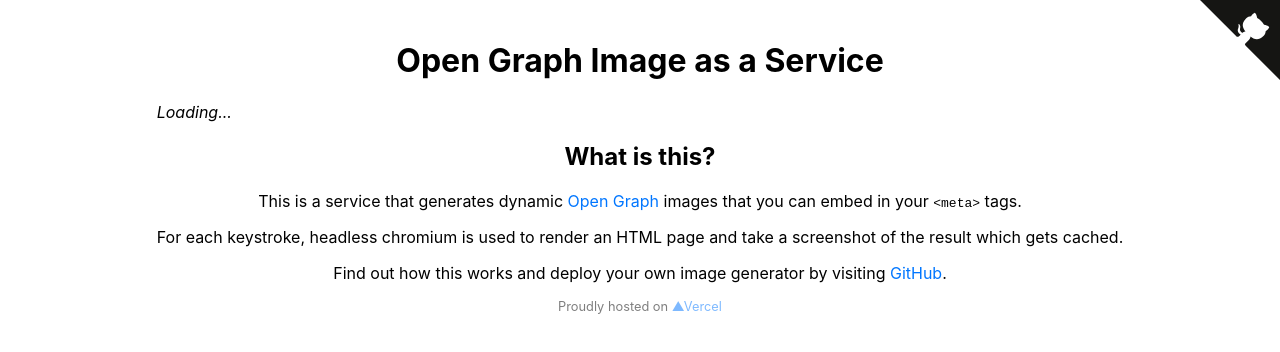
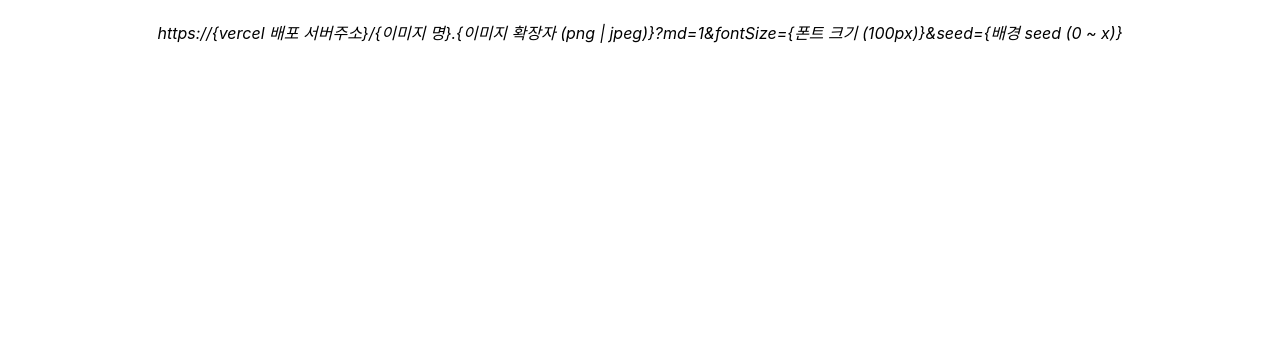
Before and after one commit to MINJE-98/TIlog-Static-Data-Service, a website with bundled scripts: page public/index.html in a window 1280 px wide. Built offline with nearby package versions, Linux system fonts and the light colour scheme.

Commit message:
fix: asd

```diff
--- a/public/index.html
+++ b/public/index.html
@@ -1,52 +1,53 @@
 <!DOCTYPE html>
 <html lang="en">
-
   <head>
     <meta charset="utf-8" />
     <meta http-equiv="x-ua-compatible" content="ie=edge" />
 
-    <meta name="twitter:card" content="summary_large_image"/>
-    <meta name="twitter:site" content="@vercel"/>
-    <meta property="og:site_name" content="Open Graph Image as a Service"/>
-    <meta property="og:type" content="website"/>
-    <meta property="og:title" content="Open Graph Image as a Service"/>
-    <meta property="og:locale" content="en"/>
-    <meta property="og:url" content="https://og-image.vercel.app"/>
-    <link rel="canonical" href="https://og-image.vercel.app"/>
-    <meta name="description" content="A service to generate dynamic Open Graph images on-the-fly for the purpose of sharing a website to social media. Proudly hosted on Vercel."/>
-    <meta property="og:description" content="A service to generate dynamic Open Graph images on-the-fly for the purpose of sharing a website to social media. Proudly hosted on Vercel."/>
-    <meta property="og:image" content="https://og-image.vercel.app/Open%20Graph%20Image%20as%20a%20Service.png?theme=light&amp;md=1&amp;fontSize=95px&amp;images=https%3A%2F%2Fassets.vercel.com%2Fimage%2Fupload%2Ffront%2Fassets%2Fdesign%2Fzeit-black-triangle.svg"/>
-    <title>Open Graph Image as a Service</title>
+    <meta name="twitter:card" content="summary_large_image" />
+    <meta name="twitter:site" content="@vercel" />
+    <meta property="og:site_name" content="Open Graph Image as a Service" />
+    <meta property="og:type" content="website" />
+    <meta property="og:title" content="Open Graph Image as a Service" />
+    <meta property="og:locale" content="en" />
+    <meta property="og:url" content="https://og-image.vercel.app" />
+    <link rel="canonical" href="https://og-image.vercel.app" />
+    <meta
+      name="description"
+      content="A service to generate dynamic Open Graph images on-the-fly for the purpose of sharing a website to social media. Proudly hosted on Vercel."
+    />
+    <meta
+      property="og:description"
+      content="A service to generate dynamic Open Graph images on-the-fly for the purpose of sharing a website to social media. Proudly hosted on Vercel."
+    />
+    <meta
+      property="og:image"
+      content="https://og-image.vercel.app/Open%20Graph%20Image%20as%20a%20Service.png?theme=light&amp;md=1&amp;fontSize=95px&amp;images=https%3A%2F%2Fassets.vercel.com%2Fimage%2Fupload%2Ffront%2Fassets%2Fdesign%2Fzeit-black-triangle.svg"
+    />
+    <title>Open Graph Image</title>
     <meta name="viewport" content="width=device-width, maximum-scale=1.0" />
     <link rel="stylesheet" href="style.css" />
   </head>
   <body>
     <div class="container">
       <div class="wrapper">
-            <a href="https://github.com/vercel/og-image" class="github-corner" aria-label="View source on GitHub">
-                <svg width="80" height="80" viewBox="0 0 250 250" class="svg">
-                    <path d="M0,0 L115,115 L130,115 L142,142 L250,250 L250,0 Z"></path>
-                    <path d="M128.3,109.0 C113.8,99.7 119.0,89.6 119.0,89.6 C122.0,82.7 120.5,78.6 120.5,78.6 C119.2,72.0 123.4,76.3 123.4,76.3 C127.3,80.9 125.5,87.3 125.5,87.3 C122.9,97.6 130.6,101.9 134.4,103.2" fill="currentColor" style="transform-origin: 130px 106px;" class="octo-arm"></path>
-                    <path d="M115.0,115.0 C114.9,115.1 118.7,116.5 119.8,115.4 L133.7,101.6 C136.9,99.2 139.9,98.4 142.2,98.6 C133.8,88.0 127.5,74.4 143.8,58.0 C148.5,53.4 154.0,51.2 159.7,51.0 C160.3,49.4 163.2,43.6 171.4,40.1 C171.4,40.1 176.1,42.5 178.8,56.2 C183.1,58.6 187.2,61.8 190.9,65.4 C194.5,69.0 197.7,73.2 200.1,77.6 C213.8,80.2 216.3,84.9 216.3,84.9 C212.7,93.1 206.9,96.0 205.4,96.6 C205.1,102.4 203.0,107.8 198.3,112.5 C181.9,128.9 168.3,122.5 157.7,114.1 C157.9,116.9 156.7,120.9 152.7,124.9 L141.0,136.5 C139.8,137.7 141.6,141.9 141.8,141.8 Z" fill="currentColor" class="octo-body">
-                </path>
-                </svg>
-            </a>
-            <h1>Open Graph Image as a Service</h1>
         <div id="app">
-                <em>Loading...</em>
-            </div>
-            <div class="center">
-                <h2>What is this?</h2>
-                <p>This is a service that generates dynamic <a href="http://ogp.me">Open Graph</a> images that you can embed in your <code>&lt;meta&gt;</code> tags.</p>
-                <p>For each keystroke, headless chromium is used to render an HTML page and take a screenshot of the result which gets cached.</p>
-                <p>Find out how this works and deploy your own image generator by visiting <a href="https://github.com/vercel/og-image">GitHub</a>.</p>
-                <footer>Proudly hosted on <a href="https://vercel.com">▲Vercel</a></footer>
+          <em
+            >https://{vercel 배포 서버주소}/{이미지 명}.{이미지 확장자 (png |
+            jpeg)}?md=1&fontSize={폰트 크기 (100px)}&seed={배경 seed (0 ~
+            x)}</em
+          >
         </div>
       </div>
     </div>
-    <script type="text/javascript" src="https://cdn.jsdelivr.net/npm/dot-dom@0.3.0/dotdom.min.js"></script>
-    <script type="text/javascript" src="https://cdn.jsdelivr.net/npm/copee@1.0.6/dist/copee.umd.js"></script>
+    <script
+      type="text/javascript"
+      src="https://cdn.jsdelivr.net/npm/dot-dom@0.3.0/dotdom.min.js"
+    ></script>
+    <script
+      type="text/javascript"
+      src="https://cdn.jsdelivr.net/npm/copee@1.0.6/dist/copee.umd.js"
+    ></script>
     <script type="module" src="dist/web/index.js"></script>
   </body>
-
 </html>
```
Lines whose indentation alone changed are shown as unchanged.
